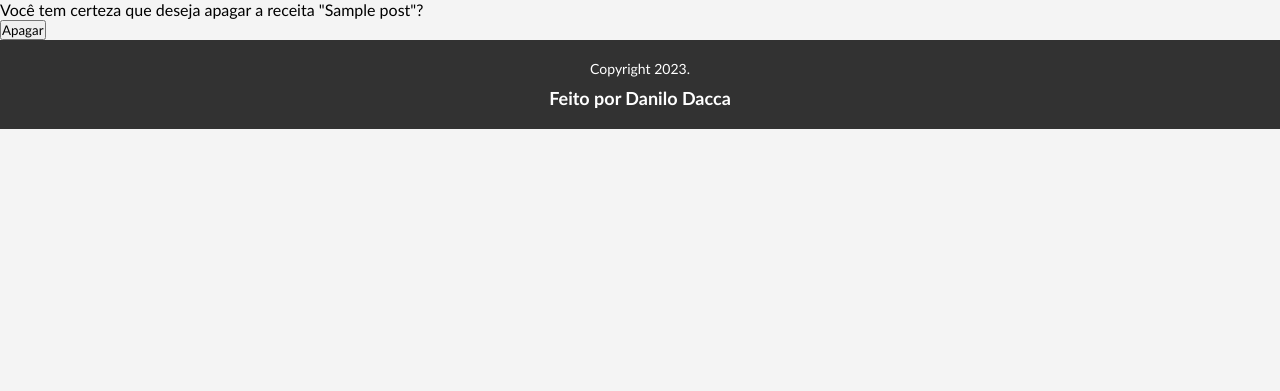
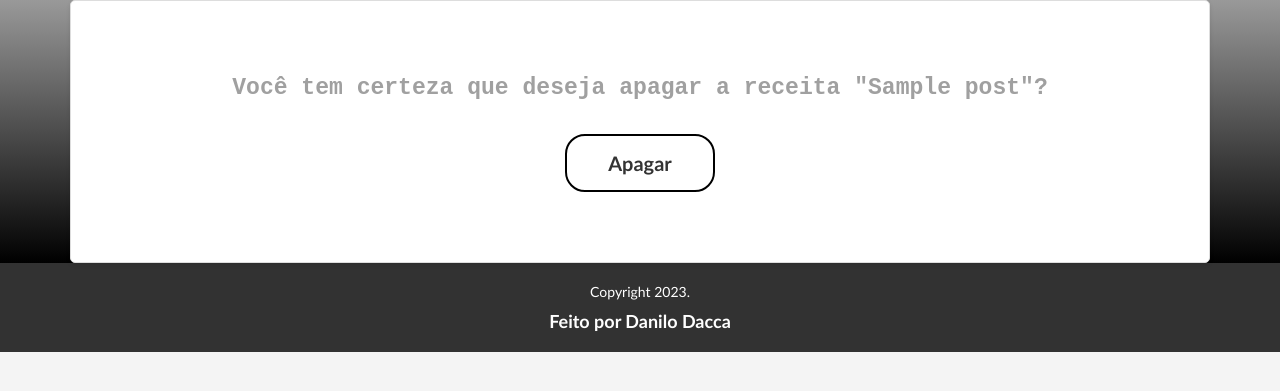
Before and after one commit to danilodacca/URole-SI, a Django app: page /receitas/1/delete in a window 1280 px wide. Shown: the part 96-487 px from the top of the page. Run offline with Django 4.2, Linux system fonts and the light colour scheme; tables that the repository leaves empty hold one stand-in row (values such as "Sample post").

Commit message:
Ajustando CSS página delete e erros 'success_url'

```diff
--- a/receitas/templates/receitas/delete.html
+++ b/receitas/templates/receitas/delete.html
@@ -2,9 +2,13 @@
 {% block content %}
 <form action="{% url 'receitas:delete' post.id %}" method="post">
   {% csrf_token %}
-  <p>
-    Você tem certeza que deseja apagar a receita "{{ post.name }}"?
-  </p>
-  <button type="submit">Apagar</button>
+  <div class="fundo">
+    <section class="paginaReceita">
+        <article>
+            <h2>Você tem certeza que deseja apagar a receita "{{ post.name }}"?</h2>
+            <br><button type="submit" class="button1"><span></span>Apagar</button>
+        </article>
+    </section>
+</div>
 </form>
 {% endblock content %}
--- a/receitas/views.py
+++ b/receitas/views.py
@@ -34,6 +34,7 @@ class PostsUpdateView(generic.UpdateView):
 class PostsDeleteView(generic.DeleteView):
     model = Post
     template_name = 'receitas/delete.html'
+    success_url = '/receitas/'
 
 def create_comment(request, post_id):
 
```
